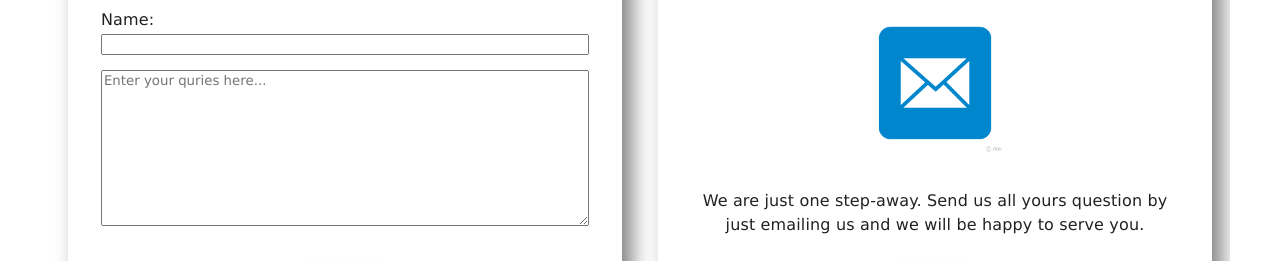
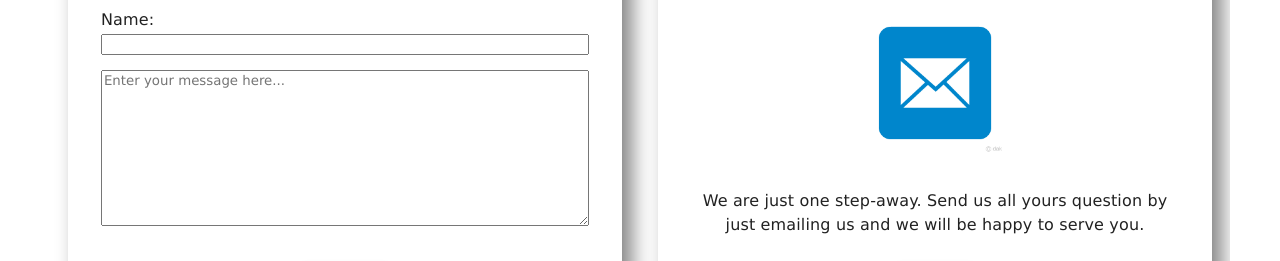
Before and after one commit to Lareina-Y/DalCSHub, a React (Create React App) app in the folder dalcshub-react/: page /contact in a window 1280 px wide. Shown: the part 339-600 px from the top of the page. Built offline with nearby package versions, Linux system fonts and the light colour scheme; no server answers; sample sign-in values are in the browser's storage.

Commit message:
update the typo

```diff
--- a/dalcshub-react/src/pages/Contact.js
+++ b/dalcshub-react/src/pages/Contact.js
@@ -61,7 +61,7 @@ export const Contact = () => {
                   rows={10}
                   cols={150}
                   style={{ width: "100%" }}
-                  placeholder="Enter your quries here..."
+                  placeholder="Enter your message here..."
                 ></textarea>
               </Typography>
             </Box>
```
